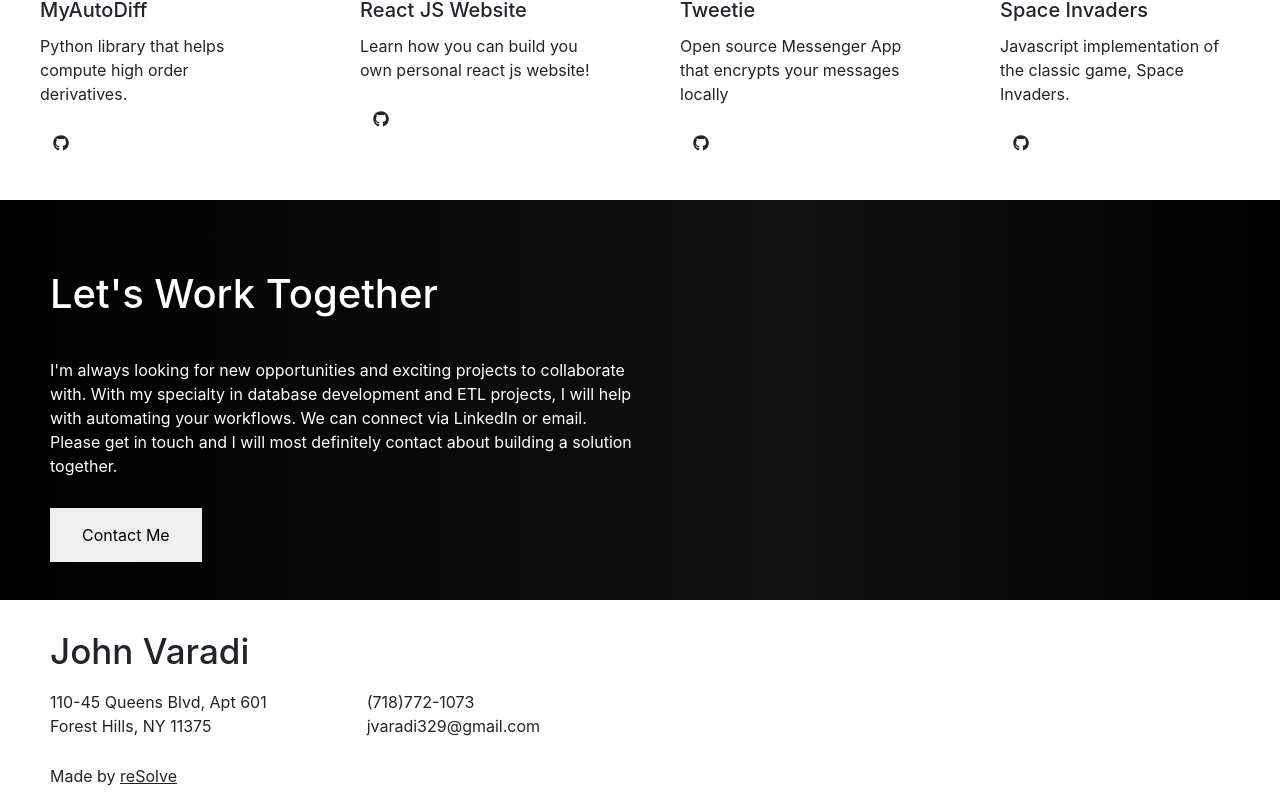
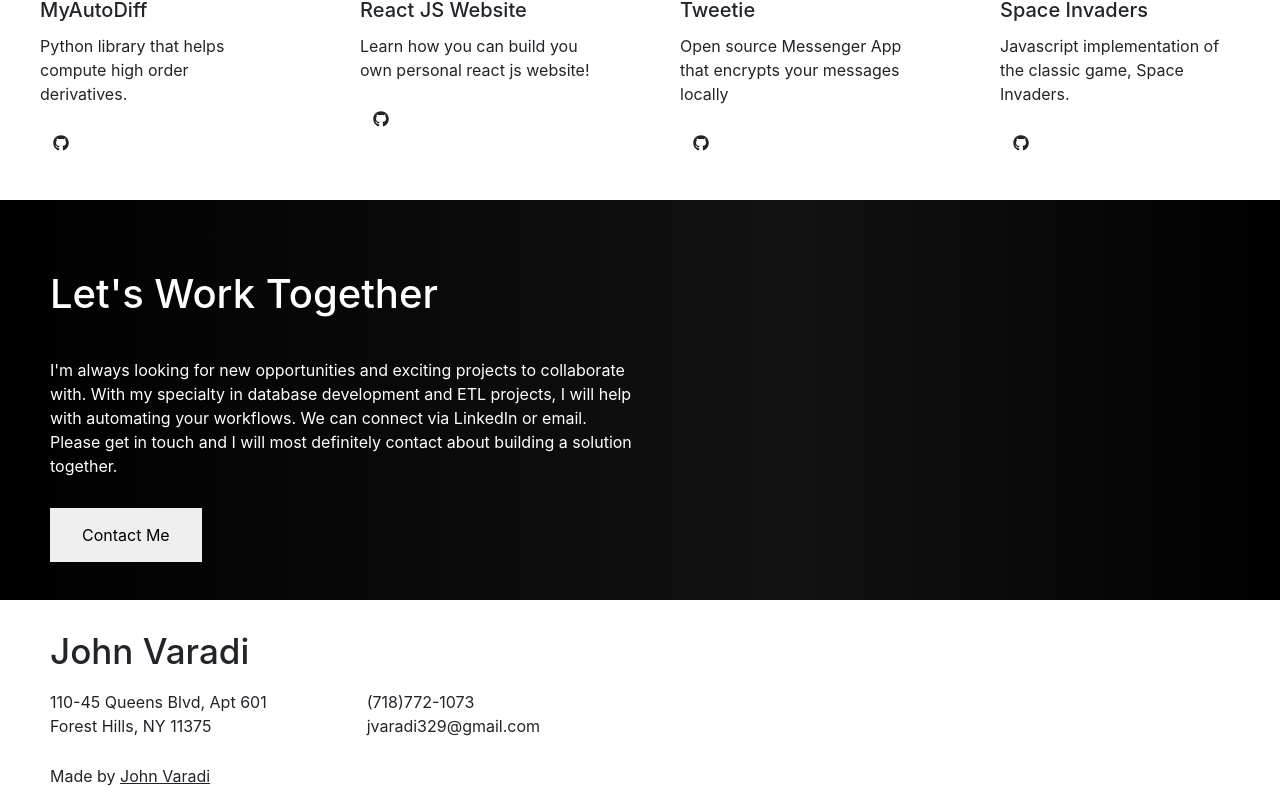
Before and after one commit to jvaradi-qc/portfolio-react-project, a React (Create React App) app: page / in a window 1280 px wide. Shown: the part 2559-3363 px from the top of the page. Built offline with nearby package versions, Linux system fonts and the light colour scheme; a web font is replaced by a local one.

Commit message:
updated contact page to add my name

```diff
--- a/src/Contact/contact.js
+++ b/src/Contact/contact.js
@@ -29,7 +29,7 @@ class Contact extends Component {
             </p>
           </div>
           <p>
-            Made by <u>reSolve</u>
+            Made by <u>John Varadi</u>
           </p>
         </div>
       </div>
```
Also changed, not shown: 1 other file (tests, documents, lock files or other folders).
